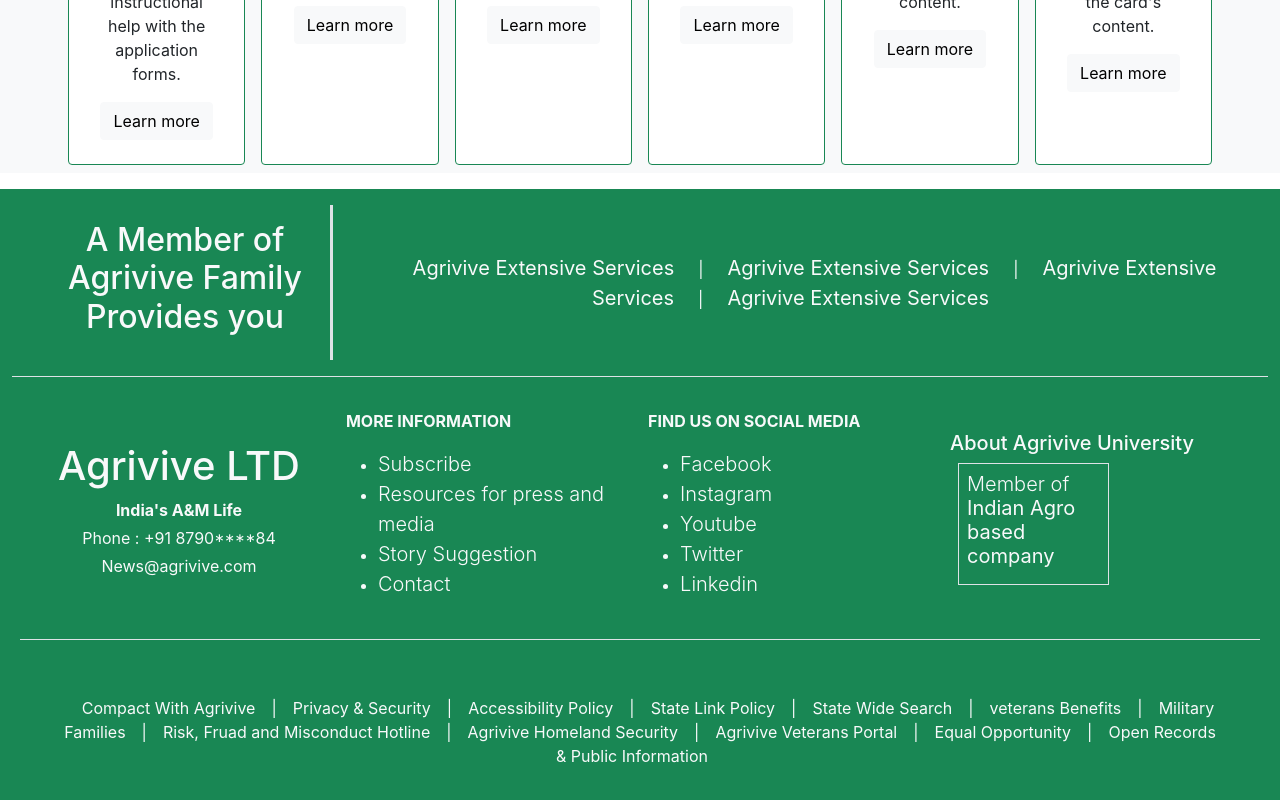
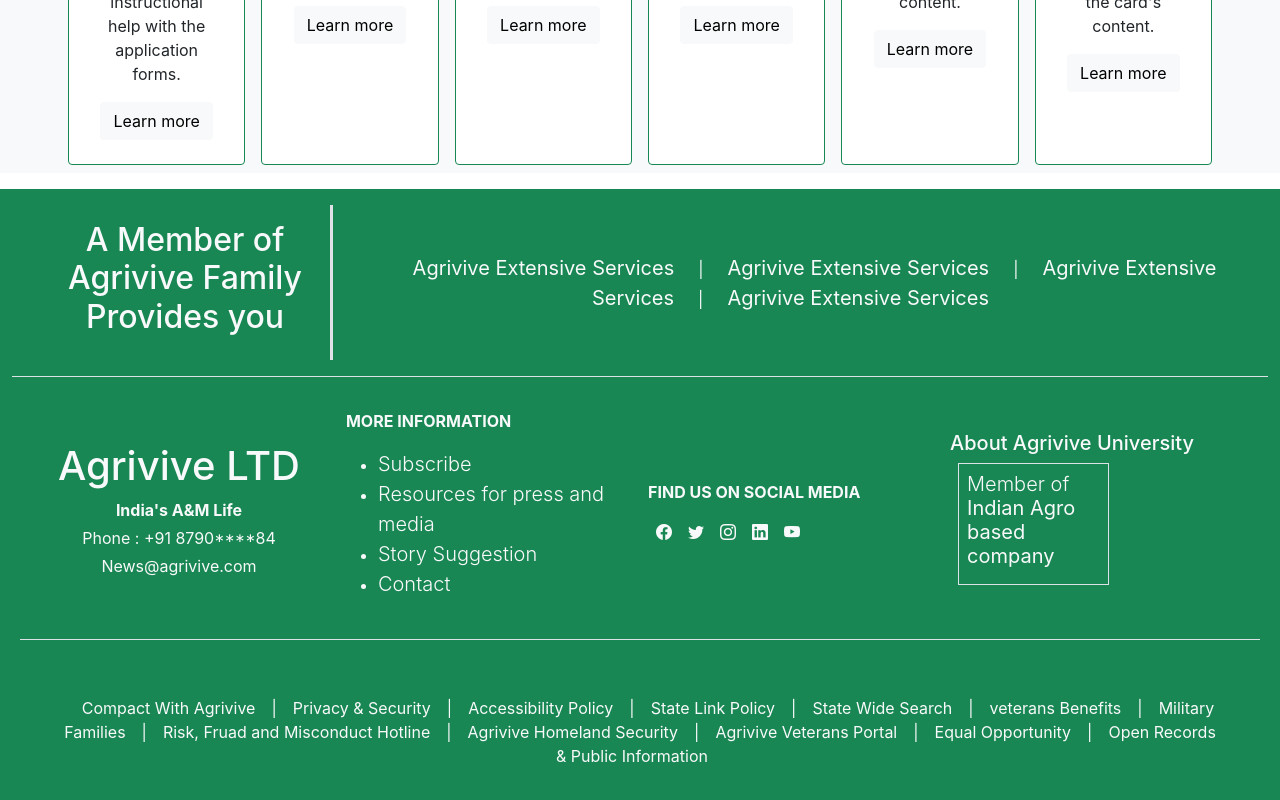
Before and after one commit to HariSirikonda/Agrivive, a React (Create React App) app: page / in a window 1280 px wide. Shown: the part 1133-1933 px from the top of the page. Built offline with nearby package versions, Linux system fonts and the light colour scheme.

Commit message:
Added social media icons to the footer

```diff
--- a/src/components/home.js
+++ b/src/components/home.js
@@ -1,5 +1,5 @@
 import { useNavigate } from 'react-router-dom';
-import {Link} from 'react-router-dom';
+import { Link } from 'react-router-dom';
 import Img1 from './images/field-5430070_1280.jpg';
 import Img2 from './images/filtering.png';
 import Img3 from './images/planting.png';
@@ -142,24 +142,12 @@
                         </ul>
                     </div>
                     <div className='w-25 text-start'>
-                    <p><b>FIND US ON SOCIAL MEDIA</b></p>
-                        <ul>
-                            <li>
-                                <a className='lead text-decoration-none text-light'>Facebook</a>
-                            </li>
-                            <li>
-                                <a className='lead text-decoration-none text-light'>Instagram</a>
-                            </li>
-                            <li>
-                                <a className='lead text-decoration-none text-light'>Youtube</a>
-                            </li>
-                            <li>
-                                <a className='lead text-decoration-none text-light'>Twitter</a>
-                            </li>
-                            <li>
-                                <a className='lead text-decoration-none text-light'>Linkedin</a>
-                            </li>
-                        </ul>
+                        <p><b>FIND US ON SOCIAL MEDIA</b></p>
+                        <a className="m-2 text-light" href="https://facebook.com" target="_blank"><i class="bi bi-facebook"></i></a>
+                        <a className="m-2 text-light" href="https://twitter.com" target="_blank"><i class="bi bi-twitter"></i></a>
+                        <a className="m-2 text-light" href="https://instagram.com" target="_blank"><i class="bi bi-instagram"></i></a>
+                        <a className="m-2 text-light" href="https://linkedin.com" target="_blank"><i class="bi bi-linkedin"></i></a>
+                        <a className="m-2 text-light" href="https://youtube.com" target="_blank"><i class="bi bi-youtube"></i></a>
                     </div>
                     <div className='w-25 text-start'>
                         <h5>About Agrivive University</h5>
```
